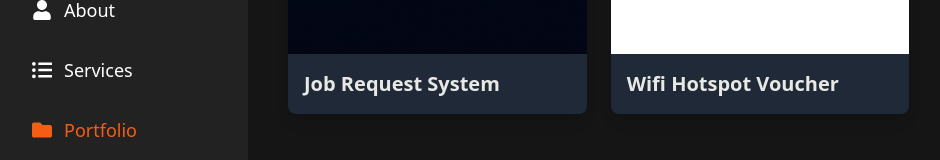
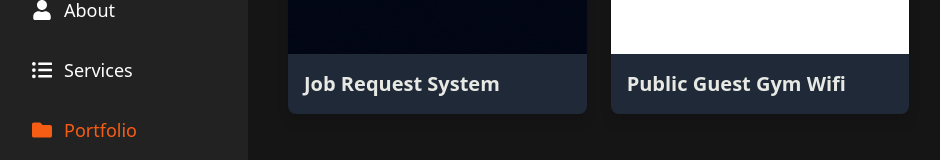
Before and after one commit to Kleinnnn1/My-Portfolio, a React (Vite) app: page /portfolio in a window 1280 px wide. Shown: the part 330-490 px from the top of the page, without its empty margins (8-948 px from the left). Built offline with nearby package versions, Linux system fonts and the light colour scheme.

Commit message:
"update"

```diff
--- a/src/pages/portfolio/MyPortfolio.jsx
+++ b/src/pages/portfolio/MyPortfolio.jsx
@@ -16,7 +16,7 @@ export default function Portfolio() {
     },
     {
       gif: OMADAICON,
-      title: "Wifi Hotspot Voucher",
+      title: "Public Guest Gym Wifi",
       onClick: () => setIsWifiModalOpen(true), // Open Wifi modal
     },
   ];
```
